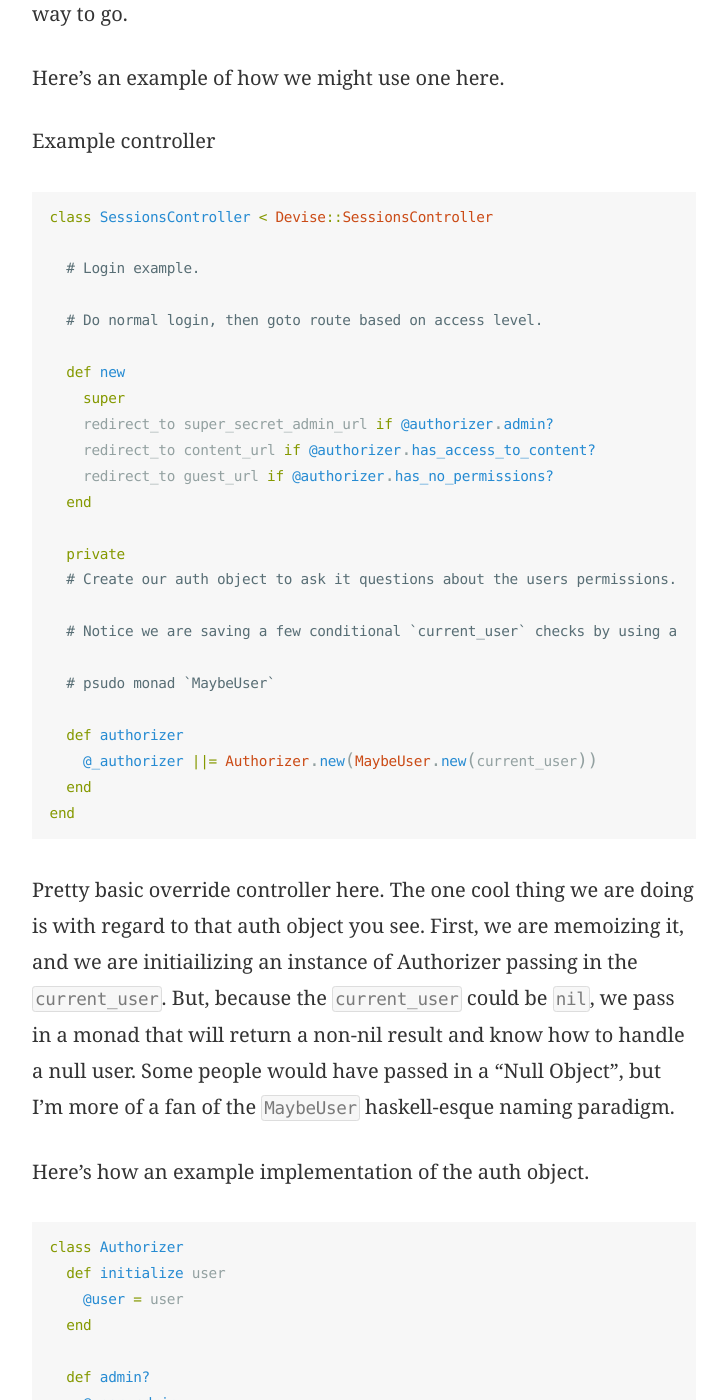
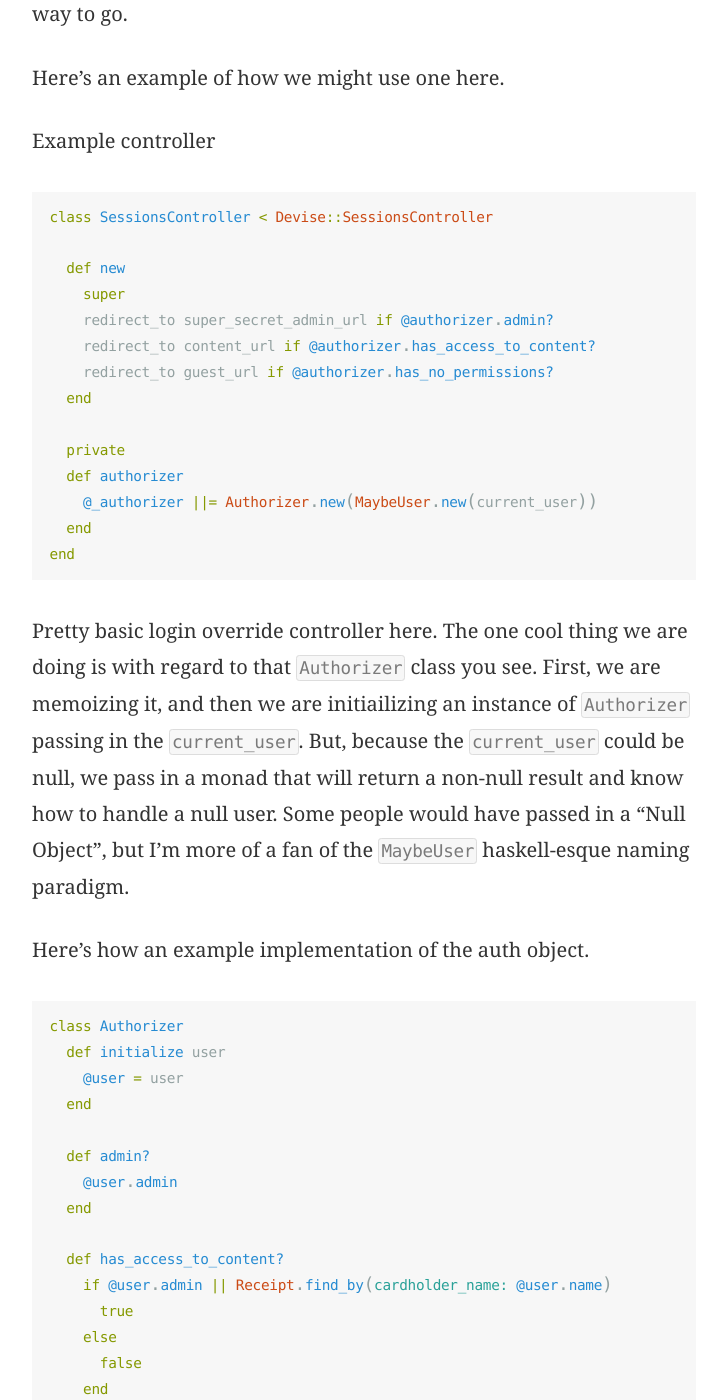
Before and after one commit to mraiur/dainmiller.github.io, a Jekyll site: the page built from _posts/2015-10-10-auth-objects.markdown, in a window 1280 px wide and 1400 px high, scrolled down 1177 px. Shown: the whole window, without its empty margins (276-1000 px from the left). Built offline with Jekyll 4.4.1, drawn with Linux system fonts in a browser that asks for light colours.

Commit message:
Syntax updates

```diff
--- a/_posts/2015-10-10-auth-objects.markdown
+++ b/_posts/2015-10-10-auth-objects.markdown
@@ -30,8 +30,6 @@ Example controller
 {% highlight ruby %}
 class SessionsController < Devise::SessionsController
 
-  # Login example.
-  # Do normal login, then goto route based on access level.
   def new
     super
     redirect_to super_secret_admin_url if @authorizer.admin?
@@ -40,19 +38,16 @@ class SessionsController < Devise::SessionsController
   end
 
   private
-  # Create our auth object to ask it questions about the users permissions.
-  # Notice we are saving a few conditional `current_user` checks by using a
-  # psudo monad `MaybeUser`
   def authorizer
     @_authorizer ||= Authorizer.new(MaybeUser.new(current_user))
   end
 end
 {% endhighlight %}
 
-Pretty basic override controller here. The one cool thing we are doing is with regard to that
-auth object you see. First, we are memoizing it, and we are initiailizing an instance of Authorizer
-passing in the `current_user`. But, because the `current_user` could be `nil`, we pass in a monad that will
-return a non-nil result and know how to handle a null user. Some people would have passed in a "Null Object",
+Pretty basic login override controller here. The one cool thing we are doing is with regard to that
+`Authorizer` class you see. First, we are memoizing it, and then we are initiailizing an instance of `Authorizer`
+passing in the `current_user`. But, because the `current_user` could be null, we pass in a monad that will
+return a non-null result and know how to handle a null user. Some people would have passed in a "Null Object",
 but I'm more of a fan of the `MaybeUser` haskell-esque naming paradigm.
 
 Here's how an example implementation of the auth object.
```
